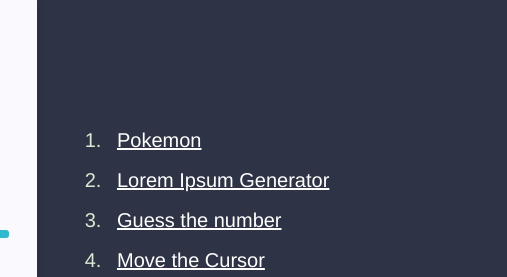
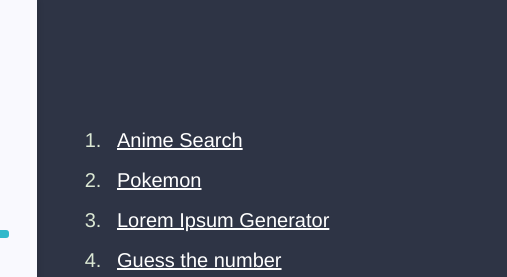
Before and after one commit to aakashgill/aakashgill, a website: page work.html in a window 1280 px wide. Shown: the top 277 px of the page, 133-640 px from the left. Drawn offline with Linux system fonts and the light colour scheme.

Commit message:
Update work.html
Add anime project

```diff
--- a/work.html
+++ b/work.html
@@ -31,6 +31,10 @@
     </div>
     <script>
       let projectsArray = [
+        {
+	  "title": "Anime Search",
+	  "link": "https://anime-api-project.vercel.app/"
+        },
         {
           "title": "Pokemon",
           "link": "https://codepen.io/aakash_gill/full/wvMyedW"
```
